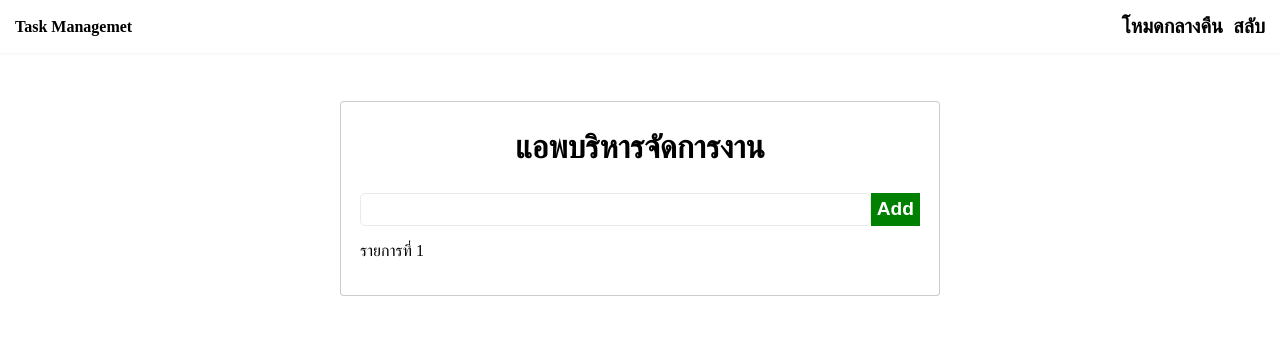
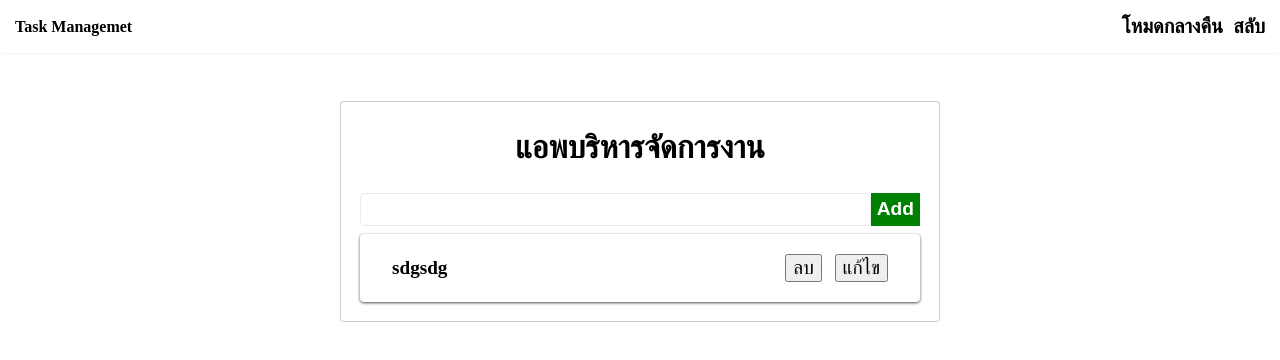
Before and after one commit to Sorawit255/REACT_18, a React (Create React App) app in the folder react-app1/: page / in a window 1280 px wide. Shown: the top 360 px of the page. Built offline with nearby package versions, Linux system fonts and the light colour scheme.

Commit message:
สร้างและแสดงข้อมูลใน state

```diff
--- a/react-app1/src/App.js
+++ b/react-app1/src/App.js
@@ -2,14 +2,23 @@
 import Header from './components/Header';
 import AddForm from './components/AddForm';
 import Item from './components/Item';
-
+import {useState } from "react";
 function App() {
+  const [tasks,setTasks]=useState([
+    {id:1,title:"sdgsdg"}
+  ])
   return (
     <div className="App">
       <Header/>
       <div className="container">
         <AddForm/>
-        <Item/>
+        <section>
+          {
+            tasks.map((data)=>(
+              <Item key={data.id} data={data}/>
+            ))
+          }
+        </section>
       </div>
     </div>
   );
--- a/react-app1/src/components/Item.css
+++ b/react-app1/src/components/Item.css
@@ -0,0 +1,20 @@
+.list-item{
+    display: flex;
+    align-items: center;
+    justify-content: space-between;
+    margin-top: 0.5rem;
+    padding: 0.25rem 2rem;
+    box-shadow: 0 1px 3px rgba(0, 0, 0, 0.7);
+    border-radius: 0.25rem;
+    font-size: 1.2rem;
+}
+.title{
+    color: #000;
+    font-weight: bold;
+}
+.btn{
+    font-size: 1.2rem;
+    margin-left: 0.8rem;
+    cursor: pointer;
+    color: #000;
+}
--- a/react-app1/src/components/Item.js
+++ b/react-app1/src/components/Item.js
@@ -1,6 +1,13 @@
-import "./Item.css"
-export default function Item(){
+import "./Item.css";
+export default function Item(props){
+    const {data} = props
     return(
-        <p>รายการที่ 1</p>
+        <div className="list-item">
+            <p className="title">{data.title}</p>
+            <div className="button-container">
+                <button className="btn">ลบ</button>
+                <button className="btn">แก้ไข</button>
+            </div>
+        </div>
     )
 }
```
